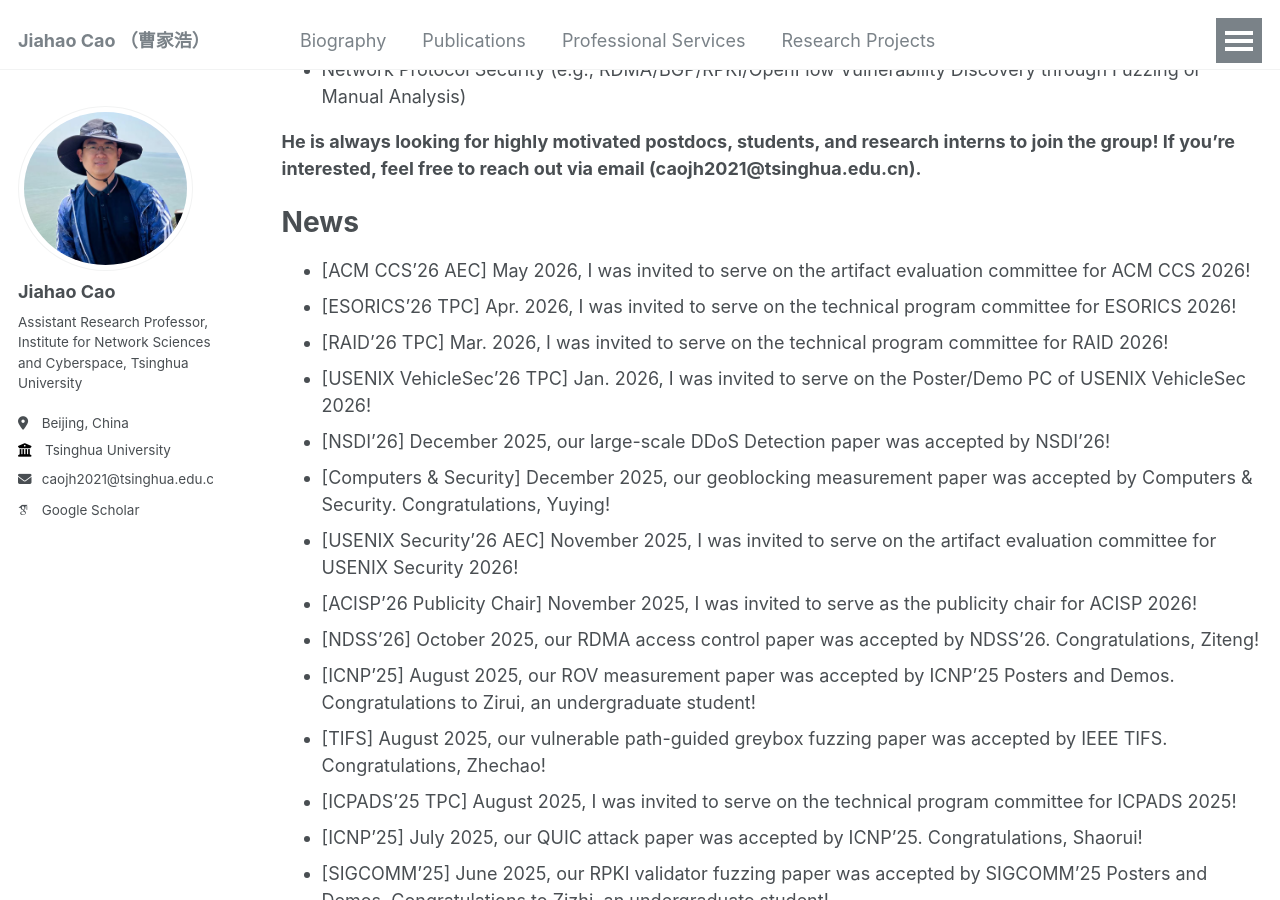
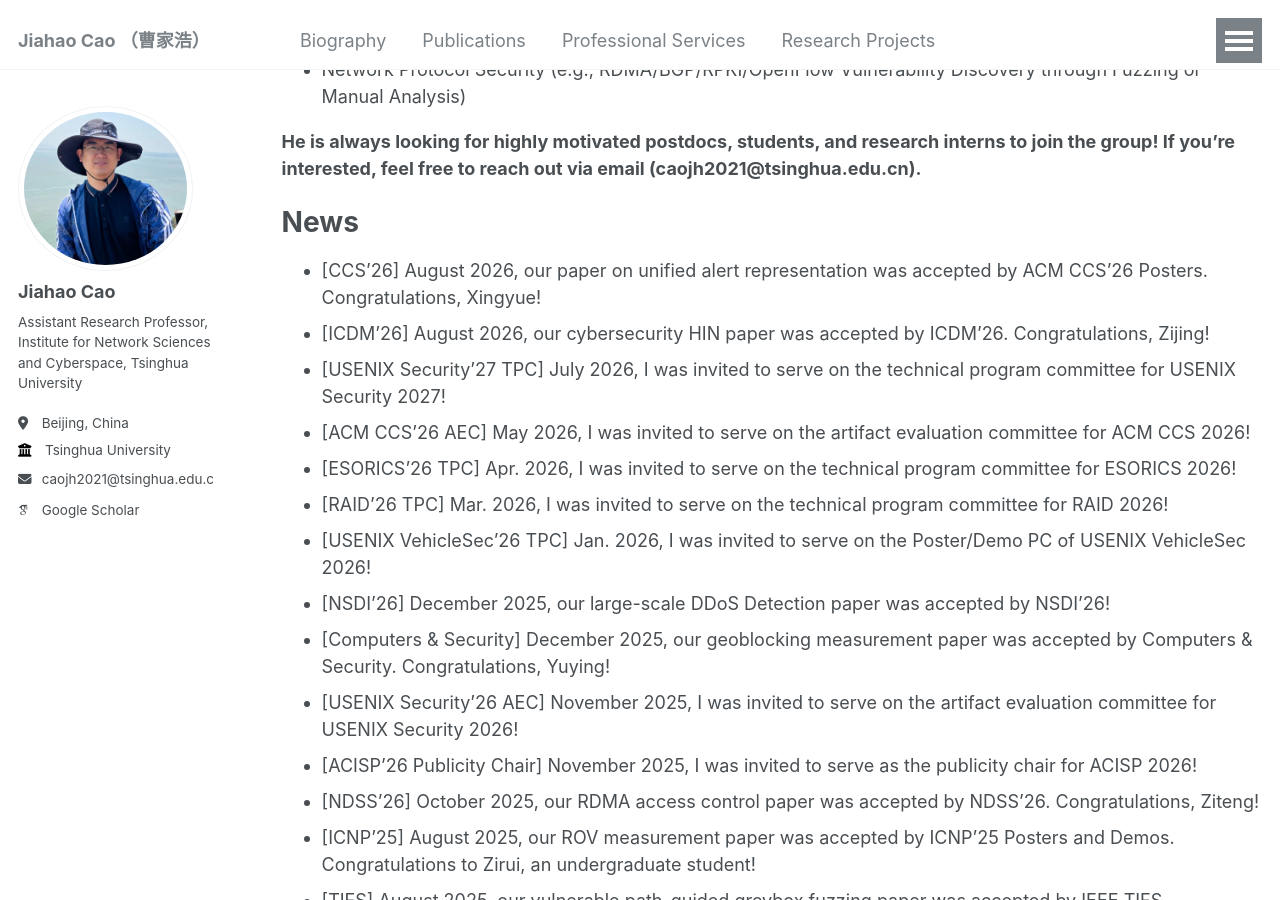
Before and after one commit to caojh15/caojh15.github.io, a Jekyll site: the page built from _pages/about.md, in a window 1280 px wide and 900 px high, scrolled down 607 px. Built offline with Jekyll 4.4.1, drawn with Linux system fonts in a browser that asks for light colours; some web fonts are replaced.

Commit message:
Update about.md

```diff
--- a/_pages/about.md
+++ b/_pages/about.md
@@ -20,6 +20,9 @@ His current interests mainly focus on the following domains:
 **He is always looking for highly motivated postdocs, students, and research interns to join the group! If you're interested, feel free to reach out via email (caojh2021@tsinghua.edu.cn).**
 
 # News
+- [CCS'26] August 2026, our paper on unified alert representation was accepted by ACM CCS'26 Posters. Congratulations, Xingyue!
+- [ICDM'26] August 2026, our cybersecurity HIN paper was accepted by ICDM'26. Congratulations, Zijing!
+- [USENIX Security'27 TPC] July 2026, I was invited to serve on the technical program committee for USENIX Security 2027!
 - [ACM CCS'26 AEC]  May 2026, I was invited to serve on the artifact evaluation committee for ACM CCS 2026!
 - [ESORICS'26 TPC] Apr. 2026, I was invited to serve on the technical program committee for ESORICS 2026!
 - [RAID'26 TPC] Mar. 2026, I was invited to serve on the technical program committee for RAID 2026!
```
